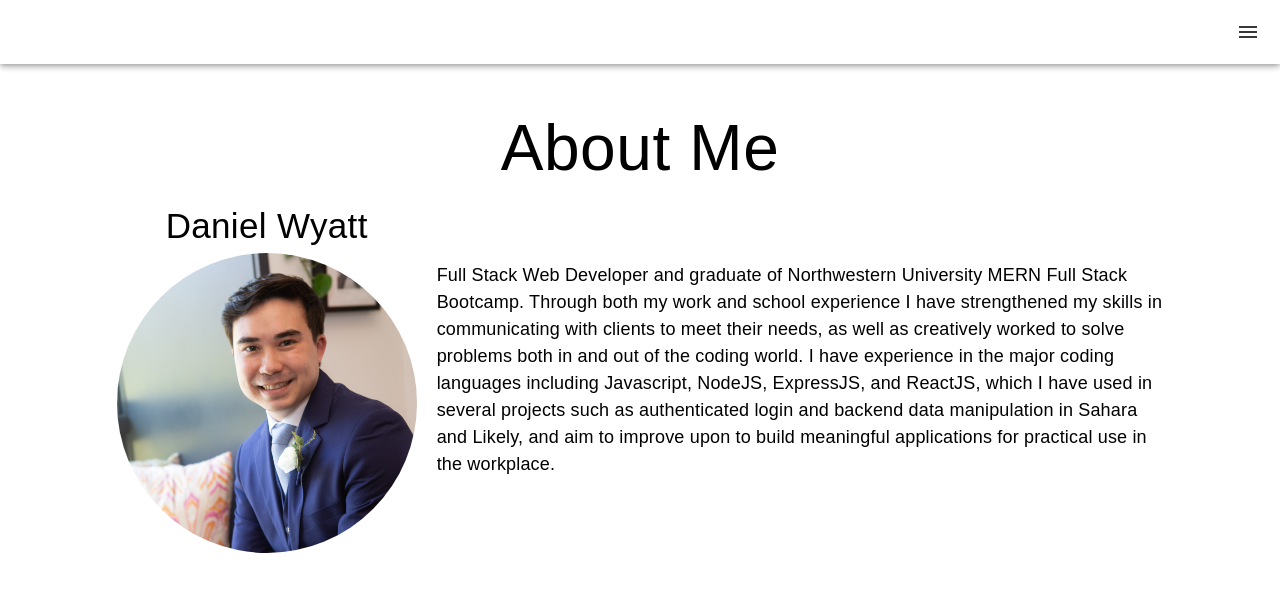
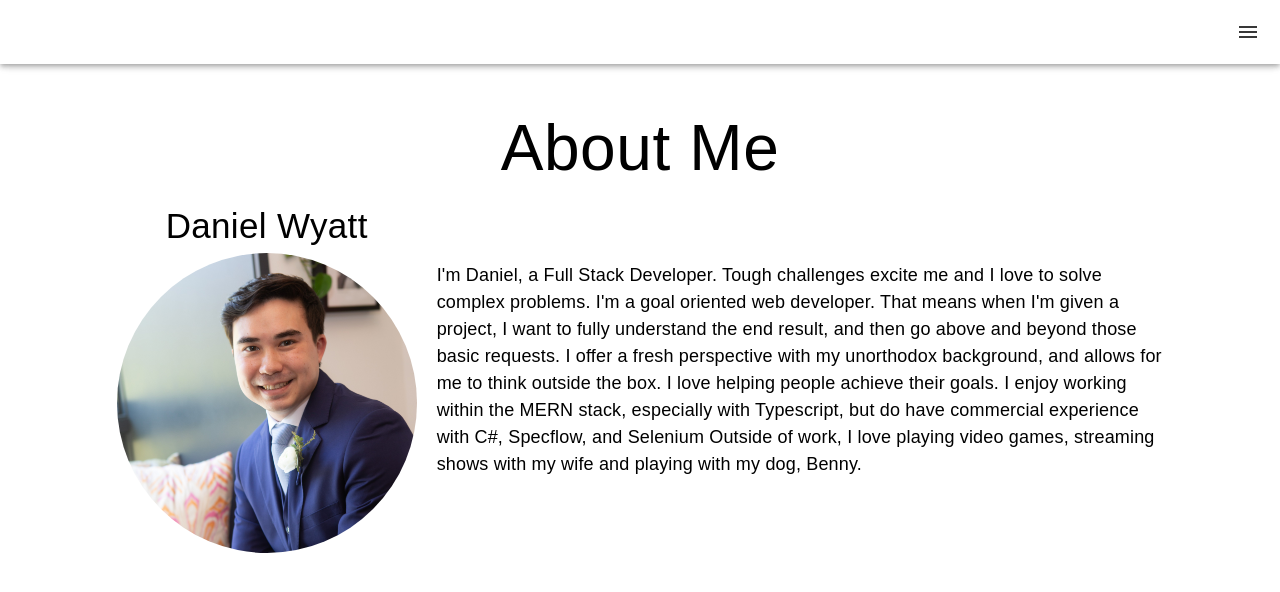
Before and after one commit to Dr-Wyatt/netlify-portfolio, a React (Create React App) app: page /about in a window 1280 px wide. Shown: the top 592 px of the page. Built offline with nearby package versions, Linux system fonts and the light colour scheme; a web font is replaced by a local one.

Commit message:
added some thoughts

```diff
--- a/src/Pages/About.tsx
+++ b/src/Pages/About.tsx
@@ -61,7 +61,18 @@ const About = () => {
         </Grid>
         <Grid container item xs={12} md={7} alignItems="center">
           <Typography className={matches ? classes.typographyBodyXSmall : classes.typographyBody} paragraph={true} >
-            Full Stack Web Developer and graduate of Northwestern University
+            I'm Daniel, a Full Stack Developer.
+
+            Tough challenges excite me and I love to solve complex problems.
+            I'm a goal oriented web developer. That means when I'm given a project, I want to fully understand the end result, and then go above and beyond those basic requests.
+            I offer a fresh perspective with my unorthodox background, and allows for me to think outside the box.
+            I love helping people achieve their goals.
+
+            I enjoy working within the MERN stack, especially with Typescript, but do have commercial experience with C#, Specflow, and Selenium
+
+            Outside of work, I love playing video games, streaming shows with my wife and playing with my dog, Benny.
+
+            {/* Full Stack Web Developer and graduate of Northwestern University
             MERN Full Stack Bootcamp. Through both my work and school experience
             I have strengthened my skills in communicating with clients to meet
             their needs, as well as creatively worked to solve problems both in
@@ -70,7 +81,7 @@ const About = () => {
             which I have used in several projects such as authenticated login
             and backend data manipulation in Sahara and Likely, and aim to
             improve upon to build meaningful applications for practical use in
-            the workplace.
+            the workplace. */}
           </Typography>
         </Grid>
       </Grid>
```
